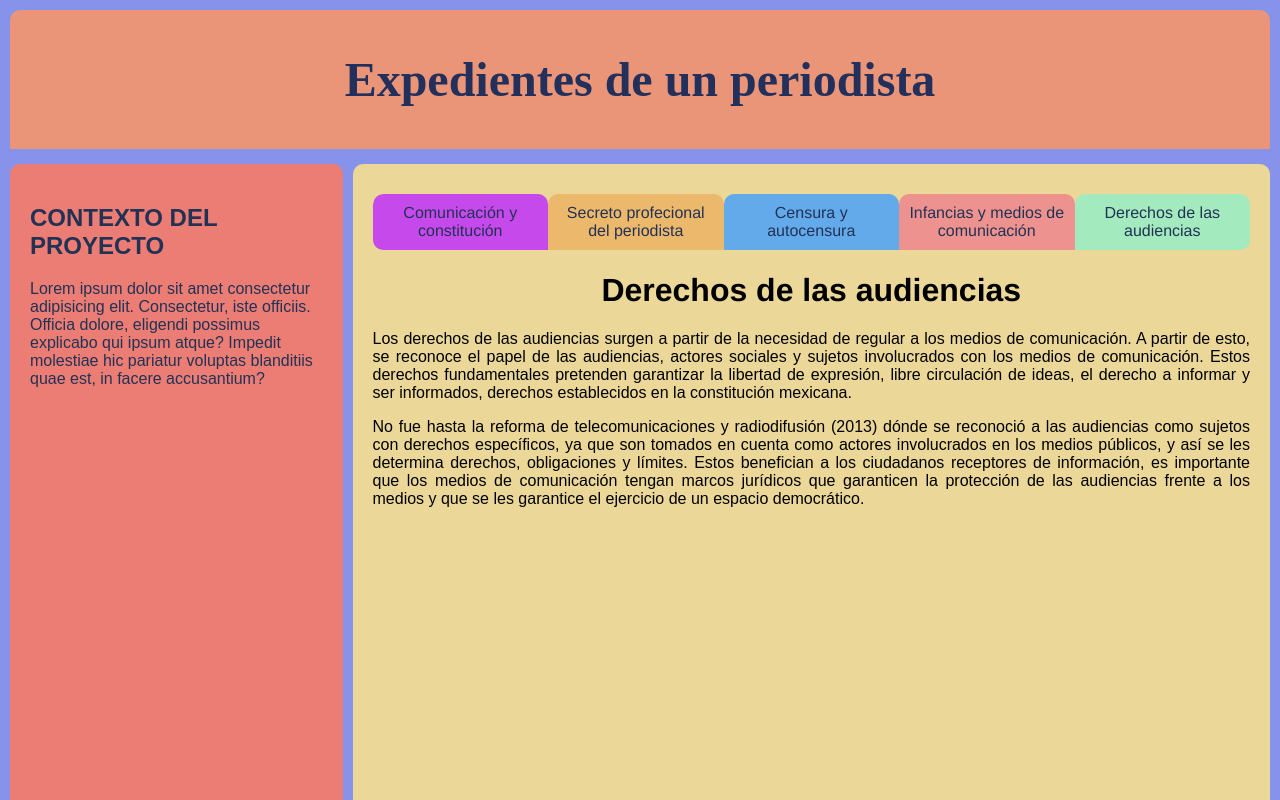
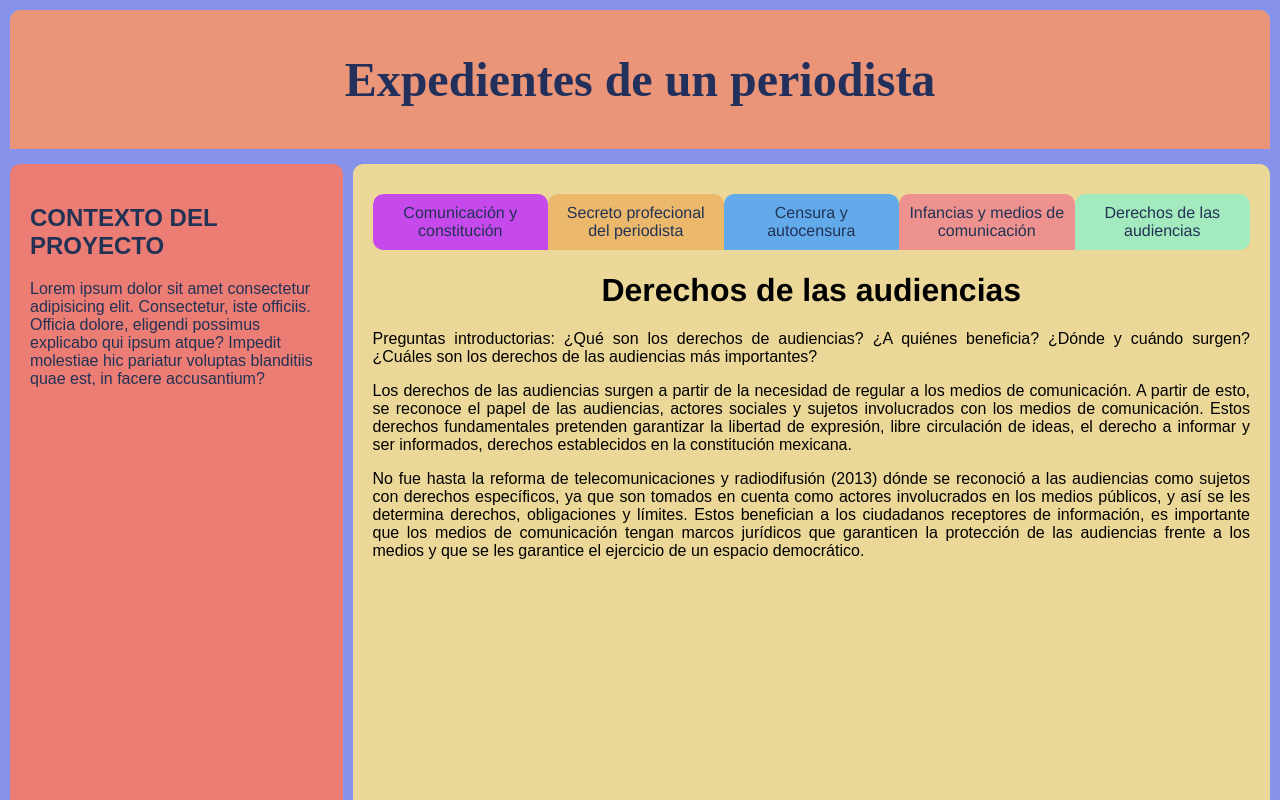
Before and after one commit to Diez01/Expedientes, a plain HTML site: page index.html in a window 1280 px wide. Both pictures are taken after a click on the element "Derechos de las audiencias". Shown: the top 800 px of the page. Drawn offline with Linux system fonts and the light colour scheme.

Commit message:
actualizacion 1.3.1
se agrego texto a derechos de audiencias

```diff
--- a/index.html
+++ b/index.html
@@ -103,6 +103,7 @@
 
       <div class="contenido-pestaña" id="contenido5">
         <h1>Derechos de las audiencias</h1>
+        <p style="font-family: 'Arial', sans-serif; text-align: justify;">Preguntas introductorias: ¿Qué son los derechos de audiencias? ¿A quiénes beneficia? ¿Dónde y cuándo surgen? ¿Cuáles son los derechos de las audiencias más importantes?</p>
         <p style="font-family: 'Arial', sans-serif; text-align: justify;">Los derechos de las audiencias surgen a partir de la necesidad de regular a los medios de comunicación. A partir de esto, se reconoce el papel de las audiencias, actores sociales y sujetos involucrados con los medios de comunicación. Estos derechos fundamentales pretenden garantizar la libertad de expresión, libre circulación de ideas, el derecho a informar y ser informados, derechos establecidos en la constitución mexicana.</p>
         <p style="font-family: 'Arial', sans-serif; text-align: justify;">No fue hasta la reforma de telecomunicaciones y radiodifusión (2013) dónde se reconoció a las audiencias como sujetos con derechos específicos, ya que son tomados en cuenta como actores involucrados en los medios públicos, y así se les determina derechos, obligaciones y límites. Estos benefician a los ciudadanos receptores de información, es importante que los medios de comunicación tengan marcos jurídicos que garanticen la protección de las audiencias frente a los medios y que se les garantice el ejercicio de un espacio democrático.</p>
 
```
